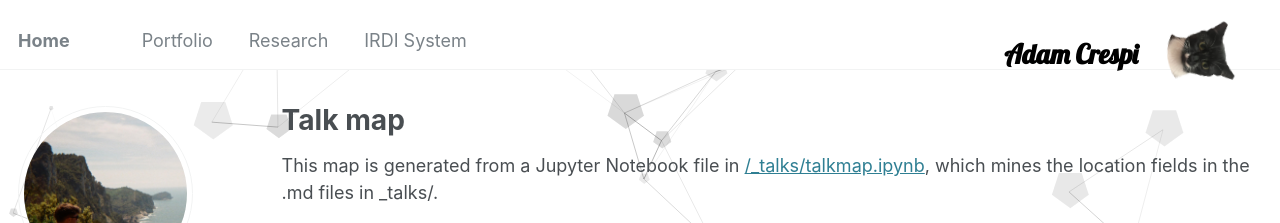
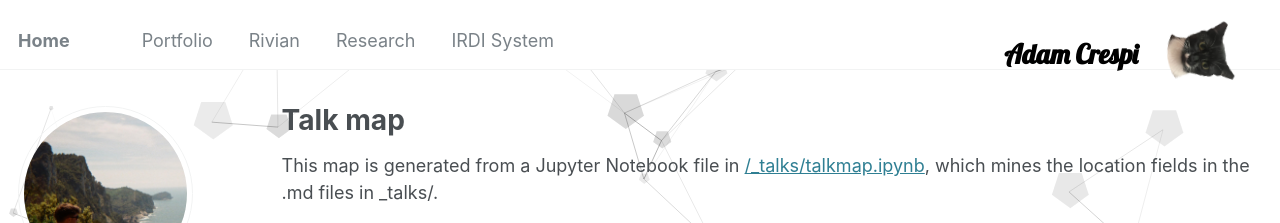
Before and after one commit to adamcrespi/adamcrespi.github.io, a Jekyll site: the page built from _pages/talkmap.html, in a window 1280 px wide. Shown: the top 223 px of the page. Built offline with Jekyll 4.4.1, drawn with Linux system fonts in a browser that asks for light colours; nearby versions of some CDN libraries.

Commit message:
Update navigation.yml

```diff
--- a/_data/navigation.yml
+++ b/_data/navigation.yml
@@ -16,6 +16,9 @@ main:
   - title: "Portfolio"
     url: /
 
+  - title: "Rivian"
+    url: /rivian/
+
   - title: "Research"
     url: /research/
 
```
